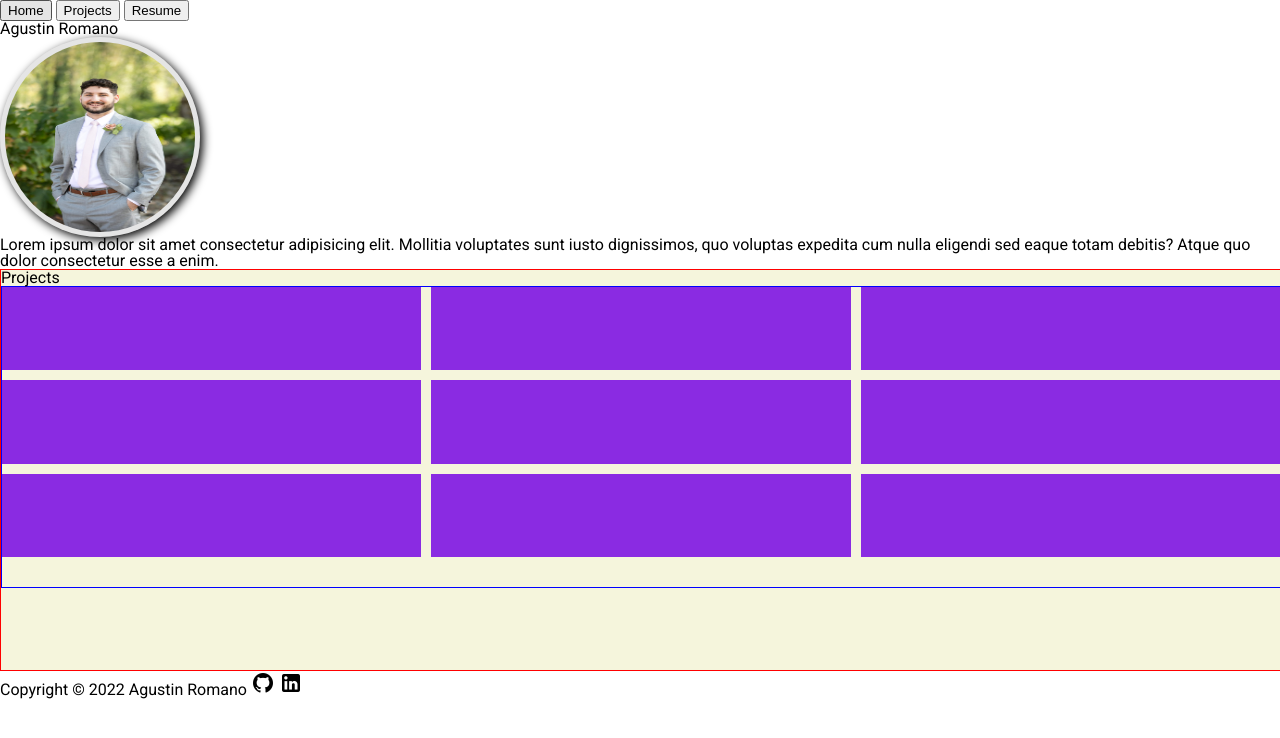
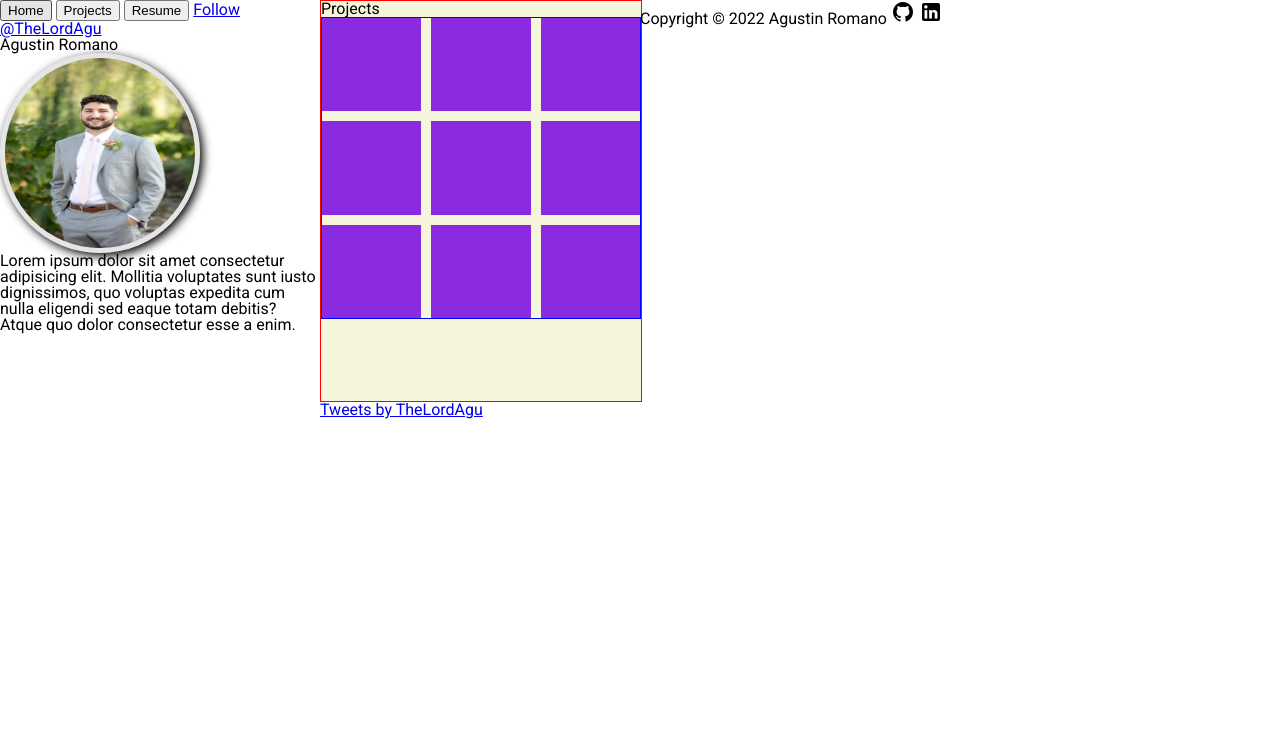
Before and after one commit to agustinromano/portfolio-new, a plain HTML site: page index.html in a window 1280 px wide. Drawn offline with Linux system fonts and the light colour scheme.

Commit message:
still working

```diff
--- a/index.html
+++ b/index.html
@@ -14,10 +14,18 @@
     <title>Portfolio</title>
   </head>
   <body>
+    <div class="main-page">
+      <div class="top-page">
         <div class="options">
           <button>Home</button>
           <button>Projects</button>
           <button>Resume</button>
+          <a
+            class="twitter-follow-button"
+            href="https://twitter.com/TheLordAgu"
+          >
+            Follow @TheLordAgu</a
+          >
         </div>
         <header class="header">
           <h1>Agustin Romano</h1>
@@ -31,7 +39,8 @@
             enim.
           </p>
         </header>
-
+      </div>
+      <div class="center-page">
         <div class="projects">
           <h1>Projects</h1>
           <div class="display-projects">
@@ -44,15 +53,23 @@
             <div class="listed-prcjects"></div>
             <div class="listed-prcjects"></div>
             <div class="listed-prcjects"></div>
-        <div class="listed-prcjects"></div>
-        <div class="listed-prcjects"></div>
-        <div class="listed-prcjects"></div>
-        <div class="listed-prcjects"></div>
-        <div class="listed-prcjects"></div>
-        <div class="listed-prcjects"></div>
-        <div class="listed-prcjects"></div>
-        <div class="listed-prcjects"></div>
-        <div class="listed-prcjects"></div>
+          </div>
+        </div>
+
+        <div class="twitter">
+          <a
+            class="twitter-timeline"
+            data-width="300"
+            data-height="400"
+            data-theme="dark"
+            href="https://twitter.com/TheLordAgu?ref_src=twsrc%5Etfw"
+            >Tweets by TheLordAgu</a
+          >
+          <script
+            async
+            src="https://platform.twitter.com/widgets.js"
+            charset="utf-8"
+          ></script>
         </div>
       </div>
 
@@ -71,6 +88,7 @@
           /></a>
         </p>
       </footer>
+    </div>
 
     <script src="script.js"></script>
   </body>
--- a/script.js
+++ b/script.js
@@ -0,0 +1,7 @@
+twttr.widgets.createTimeline(
+  {
+    sourceType: "profile",
+    screenName: "TheLordAgu",
+  },
+  document.getElementById("container")
+);
--- a/style.css
+++ b/style.css
@@ -138,6 +138,12 @@ a:hover {
   cursor: pointer;
 }
 
+.main-page {
+  display: grid;
+  grid-template-rows: repeat(3, 1fr);
+  grid-template-columns: repeat(4, 1fr);
+}
+
 .my-pic {
   background-color: rgba(150, 150, 150, 0.25);
   height: 200px;
```
Lines whose indentation alone changed are shown as unchanged.
